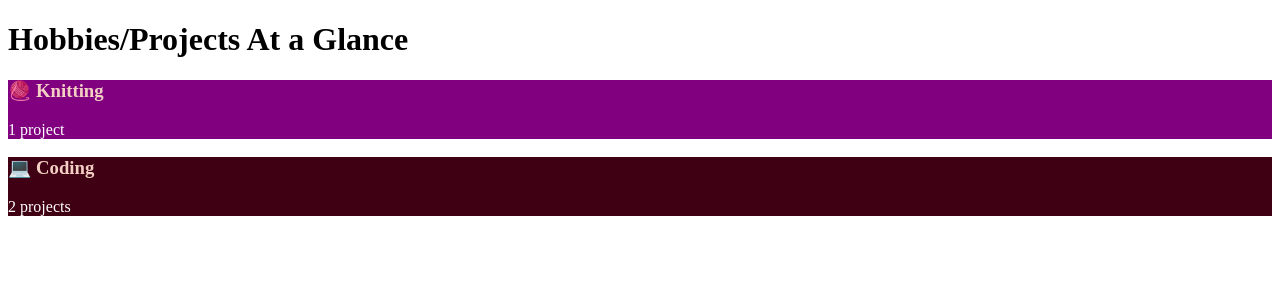
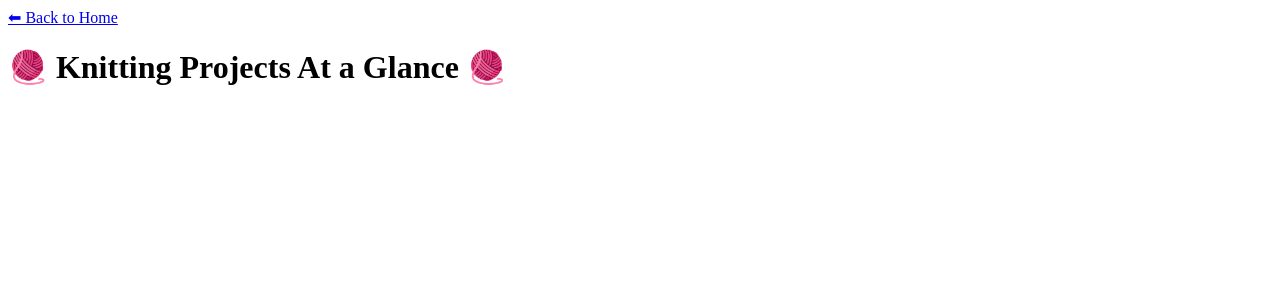
Before and after one commit to maishamir/hobby-tracker, a React (Vite) app: page /knitting in a window 1280 px wide. Shown: the top 300 px of the page. Built offline with nearby package versions, Linux system fonts and the light colour scheme.

Commit message:
added routing pages

```diff
--- a/package.json
+++ b/package.json
@@ -12,6 +12,7 @@
   "dependencies": {
     "react": "^18.2.0",
     "react-dom": "^18.2.0",
+    "react-router-dom": "^7.5.0",
     "sass": "^1.86.3"
   },
   "devDependencies": {
--- a/src/App.jsx
+++ b/src/App.jsx
@@ -1,25 +1,26 @@
 // import './App.css'
-import hobbies from "./data/hobbies";
-import HobbyCard from "./components/HobbyCard/HobbyCard";
+import { BrowserRouter, Route, Routes, Link } from "react-router-dom";
+import Home from "./pages/Home"
+import Knitting from "./pages/Knitting";
+import Coding from "./pages/Coding";
+import Art from "./pages/Art";
+import Crochet from "./pages/Crochet";
+import Error from "./pages/Error";
 
 function App() {
   return (
-    <>
-      <header>
-        <h1>Hobbies/Projects At a Glance</h1>
-      </header>
-      <main>
-        {hobbies.map((hobby) => (
-          <HobbyCard
-            key={hobby.id}
-            icon={hobby.icon}
-            hobbyname={hobby.name}
-            projects={hobby.projects}
-            bgColor={hobby.bgColor}
-          />
-        ))}
-      </main>
-    </>
+    <BrowserRouter>
+      <Routes>
+        <Route path = "/" element={<Home />} />
+        <Route path = "/knitting" element={<Knitting />} />
+        <Route path = "/coding" element={<Coding />} />
+        <Route path = "/art" element={<Art />} />
+        <Route path="/crochet" element={<Crochet />} />
+        <Route path="*" element={<Error />} />
+
+
+      </Routes>
+    </BrowserRouter>
   );
 }
 
--- a/src/components/HobbyCard/HobbyCard.jsx
+++ b/src/components/HobbyCard/HobbyCard.jsx
@@ -1,17 +1,23 @@
 import hobbies from "../../data/hobbies";
-import "./HobbyCard.scss"
+// import HobbyCard from "../HobbyCard/HobbyCard.jsx"
 
 import React from "react";
+import { Link } from "react-router-dom";
+import "./HobbyCard.scss";
 
-function HobbyCard({icon, hobbyname, projects, bgColor}) {
-  return <div className="hobbyCard" style={{"--bgColor": bgColor}}>
-    <h3 className="hobbyCard__title">
-      {icon} {hobbyname}
+function HobbyCard({ icon, hobbyname, projects, bgColor, id }) {
+  return <Link to={`/${id}`}>
+    <div className="hobbyCard" style={{ "--bgColor": bgColor }}>
+      <h3 className="hobbyCard__title">
+        {icon} {hobbyname}
       </h3>
-    <div className="hobbyCard__details">
-      <p>{projects.length} {projects.length >= 2 ? `projects` : `project`}</p>
+      <div className="hobbyCard__details">
+        <p>
+          {projects.length} {projects.length >= 2 ? `projects` : `project`}
+        </p>
+      </div>
     </div>
-  </div>;
+  </Link>;
 }
 
 export default HobbyCard;
--- a/src/components/HobbyCard/HobbyCard.scss
+++ b/src/components/HobbyCard/HobbyCard.scss
@@ -1,5 +1,9 @@
 .hobbyCard {
   background: var(--bgColor);
+
+  &:hover {
+
+  }
 
   &__title {
     color: #F3D0C3;
--- /dev/null
+++ b/src/pages/Art.jsx
@@ -0,0 +1,12 @@
+import React from "react";
+import { Link } from "react-router-dom";
+function Art() {
+  return (
+    <div>
+      <Link to="/">⬅ Back to Home</Link>
+      <h1>🎨 Art Projects at a Glance 🎨</h1>
+    </div>
+  );
+}
+
+export default Art;
--- /dev/null
+++ b/src/pages/Coding.jsx
@@ -0,0 +1,13 @@
+import React from "react";
+import { Link } from "react-router-dom";
+
+function Coding() {
+  return (
+    <div>
+      <Link to="/">⬅ Back to Home</Link>
+      <h1>💻 Coding Projects at a Glance 💻 </h1>
+    </div>
+  );
+}
+
+export default Coding;
--- /dev/null
+++ b/src/pages/Crochet.jsx
@@ -0,0 +1,12 @@
+import React from 'react'
+import { Link } from 'react-router-dom'
+
+function Crochet() {
+  return (
+    <div>
+      <Link to="/">⬅ Back to Home</Link>
+      <h1>🧶 Crochet Projects at a Glance 🧶</h1></div>
+  )
+}
+
+export default Crochet
--- /dev/null
+++ b/src/pages/Error.jsx
@@ -0,0 +1,12 @@
+import React from 'react'
+import { Link } from 'react-router-dom'
+
+function Error() {
+  return (
+    <div>
+      <h1>Oops you wandered into the wrong glade! Back to the <span><Link to="/">Home page</Link>?</span></h1>
+    </div>
+  )
+}
+
+export default Error
--- a/src/pages/Home.jsx
+++ b/src/pages/Home.jsx
@@ -0,0 +1,27 @@
+import React from "react";
+import hobbies from "../data/hobbies";
+import HobbyCard from "../components/HobbyCard/HobbyCard";
+
+function Home() {
+  return (
+    <>
+      <header>
+        <h1>Hobbies/Projects At a Glance</h1>
+      </header>
+      <main>
+        {hobbies.map((hobby) => (
+          <HobbyCard
+            key={hobby.id}
+            icon={hobby.icon}
+            hobbyname={hobby.name}
+            projects={hobby.projects}
+            bgColor={hobby.bgColor}
+            id={hobby.id}
+          />
+        ))}
+      </main>
+    </>
+  );
+}
+
+export default Home;
--- /dev/null
+++ b/src/pages/Knitting.jsx
@@ -0,0 +1,15 @@
+import React from 'react'
+import { Link } from 'react-router-dom'
+
+function Knitting() {
+  return (
+    <div className='knitting'>
+      <Link to="/">⬅ Back to Home</Link>
+      <h1 className="knitting__title">
+        🧶 Knitting Projects At a Glance 🧶
+      </h1>
+    </div>
+  )
+}
+
+export default Knitting
```
Also changed, not shown: 1 other file (tests, documents, lock files or other folders).
